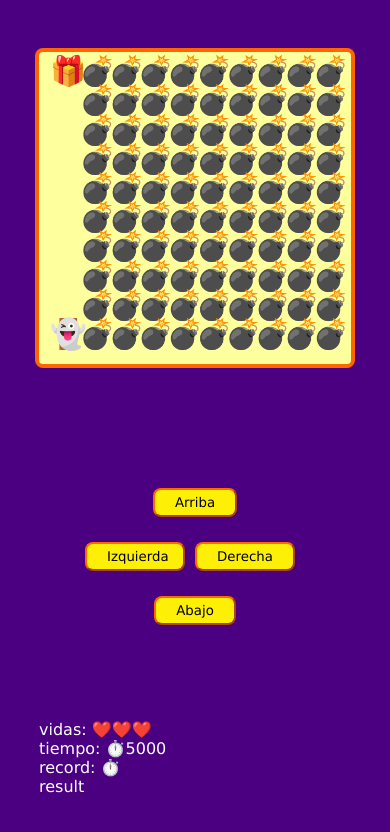
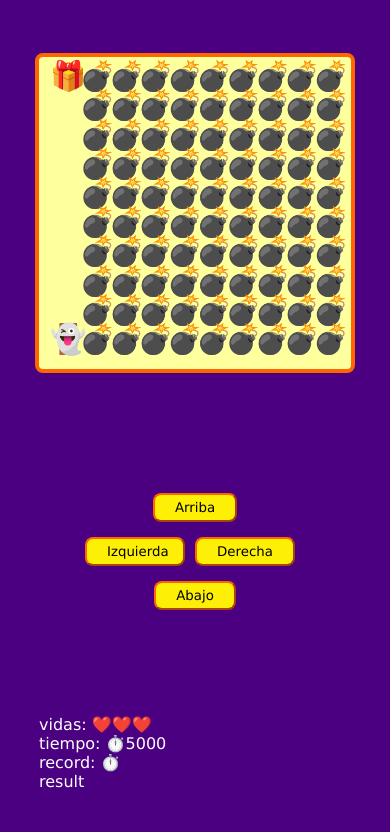
Before and after one commit to carlosmlopez066/videoJuego-javascript, a plain HTML site: page index.html in a window 390 px wide. Drawn offline with Linux system fonts and the light colour scheme.

Commit message:
debugging errores

```diff
--- a/src/game.js
+++ b/src/game.js
@@ -45,9 +45,12 @@ function setCanvasSize() {
     canvasSize = window.innerHeight * 0.8;
   }
 
+  canvasSize = Number(canvasSize.toFixed(0))
   canvas.setAttribute('height', canvasSize);
   canvas.setAttribute('width', canvasSize);
   elementSize = (canvasSize / 10) - 2;
+  playerPosition.x = undefined;
+  playerPosition.y = undefined;
   startGame();
 }
 function startGame() {
--- a/src/style.css
+++ b/src/style.css
@@ -59,7 +59,7 @@ p {
 
 @media (max-width: 440px) {
   button {
-    margin-top: 25px;
+    margin-top: 15px;
   }
 
   #up,
```
